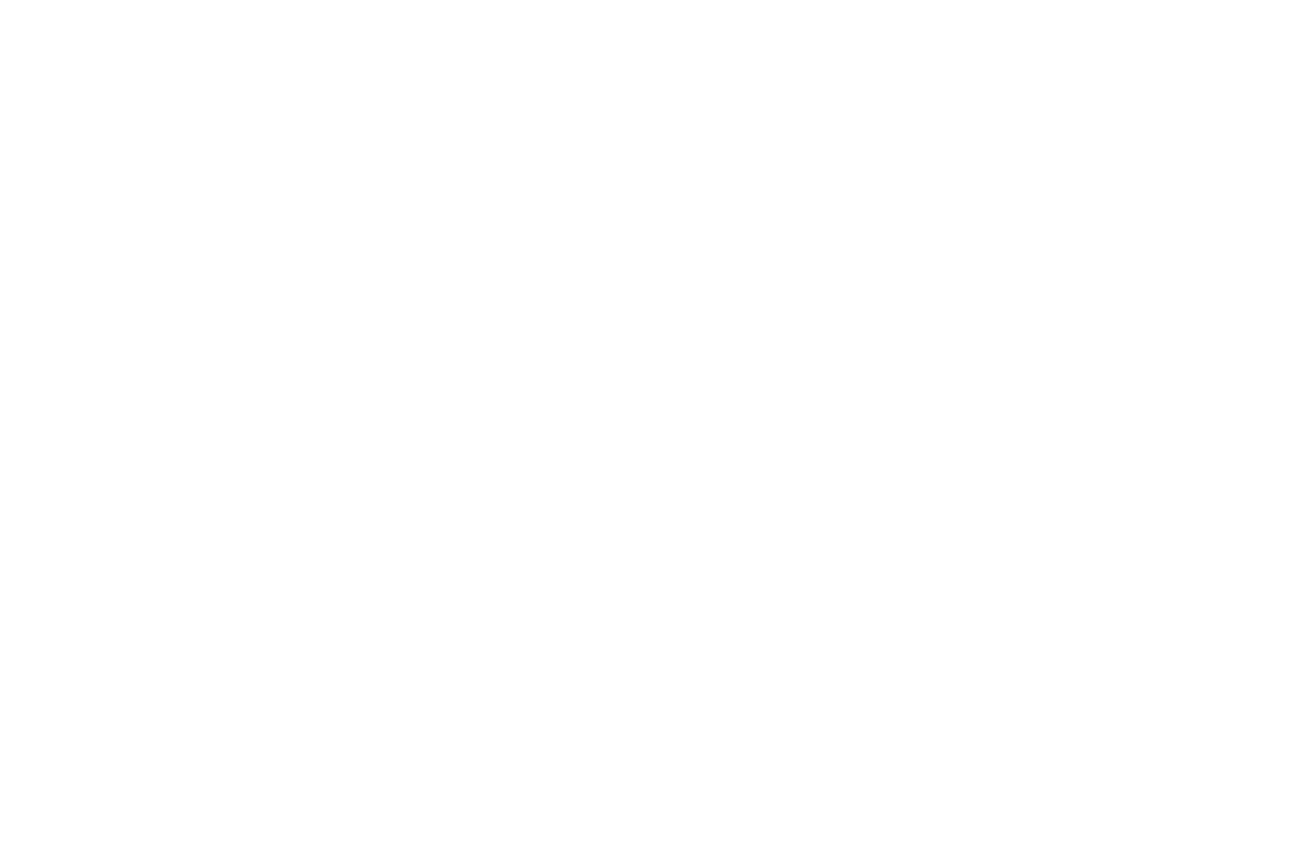
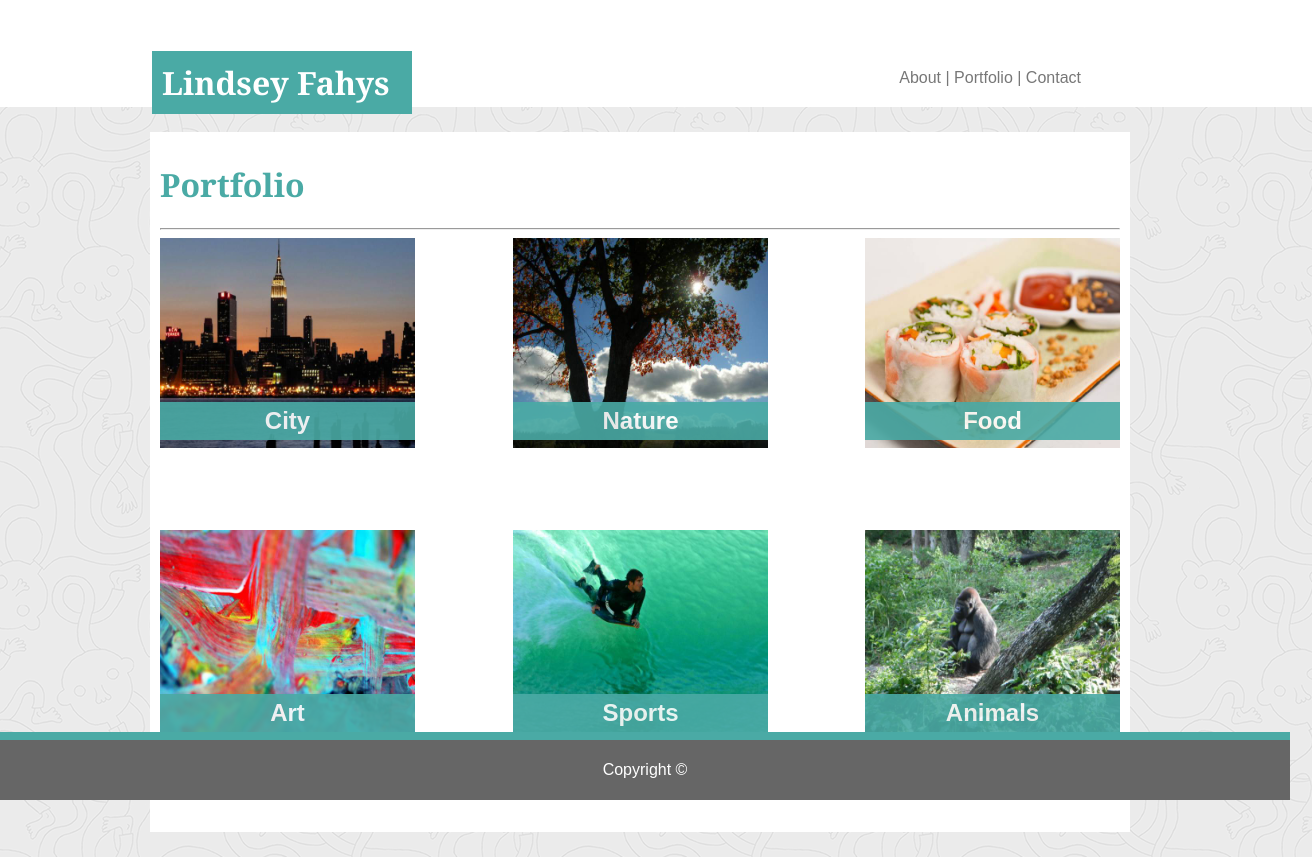
Before and after one commit to lgfahys/Basic-Portfolio, a plain HTML site: page portfolio.html in a window 1280 px wide. Shown: the whole page, 1312 px wide, since content can reach past the window. Before the commit the page ends 800 px from the top, so only its background shows below. Drawn offline with Linux system fonts and the light colour scheme.

Commit message:
Changes to contact.html and portfolio.html

```diff
--- a/assets/css/style.css
+++ b/assets/css/style.css
@@ -1,13 +1,11 @@
-html, body {
-    height: 100%;
-}
+/* styles for all pages */
 
 body {
     background-image: url("../images/ignasi_pattern_s.png");
     color: #777777;
     font-family: 'Arial', 'Helvetica Neue', Helvetica, sans-serif;
-    display: flex;
-    flex-direction: column;
+    height: 100%;
+    margin: 0px;
 }
 
 h1 {
@@ -21,36 +19,43 @@ a {
     font-family: 'Arial', 'Helvetica Neue', Helvetica, sans-serif;
 }
 
-div#header h1 {
+div#name h1 {
     color: #ffffff;
     width: 240px;
     padding: 10px;
     background: #4aaaa5;
     margin: 0 auto;
     position: relative;
-    top: 34px;
-    right: 359px;
+    top: 35px;
+    right: 374px;
 }
 
 header {
     background: white;
-    position: absolute;
-    left: 0;
-    right: 0;
-    top: 0;
+    width: 100%;
+    height: 75px;
     padding: 1rem;
+}
+
+div#navigation {
+    float: right;
+    position: relative;
+    bottom: 10px;
+    right: 215px;
 }
 
 .maincontent {
     background-color: #ffffff;
     width: 960px;
+    overflow: inherit;
     padding: 10px;
-    clear: both;
     margin: 0 auto;
-    margin-top: 120px;
+    margin-top: 25px;
+    margin-bottom: 25px;
 }
 
-.footer {
+
+footer {
     color: #ffffff;
     text-align: center;
     background: #666666;
@@ -59,17 +64,76 @@ header {
     left: 0;
     bottom: 0;
     width: 100%;
-    padding: 1rem;
-}
-
-div#navigation {
-    float: right;
-    position: relative;
-    bottom: 10px;
-    right: 180px;
+    padding: 5px;
 }
 
 img {
+    height: 210px;
+    width: 255px;
+}
+
+/* index.html styles */
+
+div#lindsey {
     float: left;
     padding-right: 10px;
+    height: 100%;
 }
+
+/* portfolio.html styles */
+
+h2 {
+    color: #ffffff;
+    padding: 5px;
+    width: 245px;
+    background: #4aaaa5;
+    text-align: center;
+    position: relative;
+    bottom: 70px;
+    opacity: .9;
+}
+
+div.sushi, div.animal {
+    float: right;
+}
+
+div.city {
+
+}
+
+
+div.color {
+
+}
+
+div.tree, div.surfing {
+    float: right;
+    margin-right: 97px;
+    margin-left: 97px;
+}
+
+/* contact page styles */
+
+input[type=text], select, textarea {
+    width: 100%; /* Full width */
+    padding: 12px; /* Some padding */
+    border: 1px solid #ccc; /* Gray border */
+    border-radius: 4px; /* Rounded borders */
+    box-sizing: border-box; /* Make sure that padding and width stays in place */
+    margin-top: 6px; /* Add a top margin */
+    margin-bottom: 16px; /* Bottom margin */
+    resize: vertical /* Allow the user to vertically resize the textarea (not horizontally) */
+  }
+
+  input[type=submit] {
+    background-color: #4aaaa5;
+    color: white;
+    padding: 12px 20px;
+    border: none;
+    border-radius: 4px;
+    cursor: pointer;
+  }
+
+  input[type=submit]:hover {
+    background-color: #666666;
+  }
--- a/portfolio.html
+++ b/portfolio.html
@@ -0,0 +1,58 @@
+<!DOCTYPE html>
+<html>
+
+<head>
+    <meta charset="utf-8" />
+    <meta http-equiv="X-UA-Compatible" content="IE=edge">
+    <title>Portfolio</title>
+    <meta name="viewport" content="width=device-width, initial-scale=1">
+    <link rel="stylesheet" type="text/css" media="screen" href="assets/css/style.css" />
+</head>
+
+<body>
+    <header>
+        <div id="name">
+            <h1>Lindsey Fahys</h1>
+        </div>
+        <nav>
+            <div id="navigation">
+                <a href="index.html">About | </a>
+                <a href="portfolio.html">Portfolio | </a>
+                <a href="contact.html">Contact</a>
+            </div>
+        </nav>
+    </header>
+    <div class="maincontent">
+        <h1>Portfolio</h1>
+        <hr>
+        <div class="sushi">
+            <img src="assets/images/sushi.jpg" alt="Sushi">
+            <h2>Food</h2>
+        </div>
+        <div class="tree">
+            <img src="assets/images/tree.jpg" alt="Tree">
+            <h2>Nature</h2>
+        </div>
+        <div class="city">
+            <img src="assets/images/city.jpg" alt="City">
+            <h2>City</h2>
+        </div>
+        <div class="animal">
+            <img src="assets/images/animal.jpg" alt="Animal">
+            <h2>Animals</h2>
+        </div>
+        <div class="surfing">
+            <img src="assets/images/surfing.jpg" alt="Surfing">
+            <h2>Sports</h2>
+        </div>
+        <div class="color">
+            <img src="assets/images/color.jpg" alt="Color">
+            <h2>Art</h2>
+        </div>
+    </div>
+    <footer>
+        <p>Copyright &copy;</p>
+    </footer>
+</body>
+
+</html>
```
Also changed, not shown: contact.html (+50 -0 lines), index.html (+4 -3 lines), assets/images/animal.jpg (added), assets/images/city.jpg (added), assets/images/color.jpg (added), assets/images/surfing.jpg (added), assets/images/sushi.jpg (added), assets/images/tree.jpg (added).
